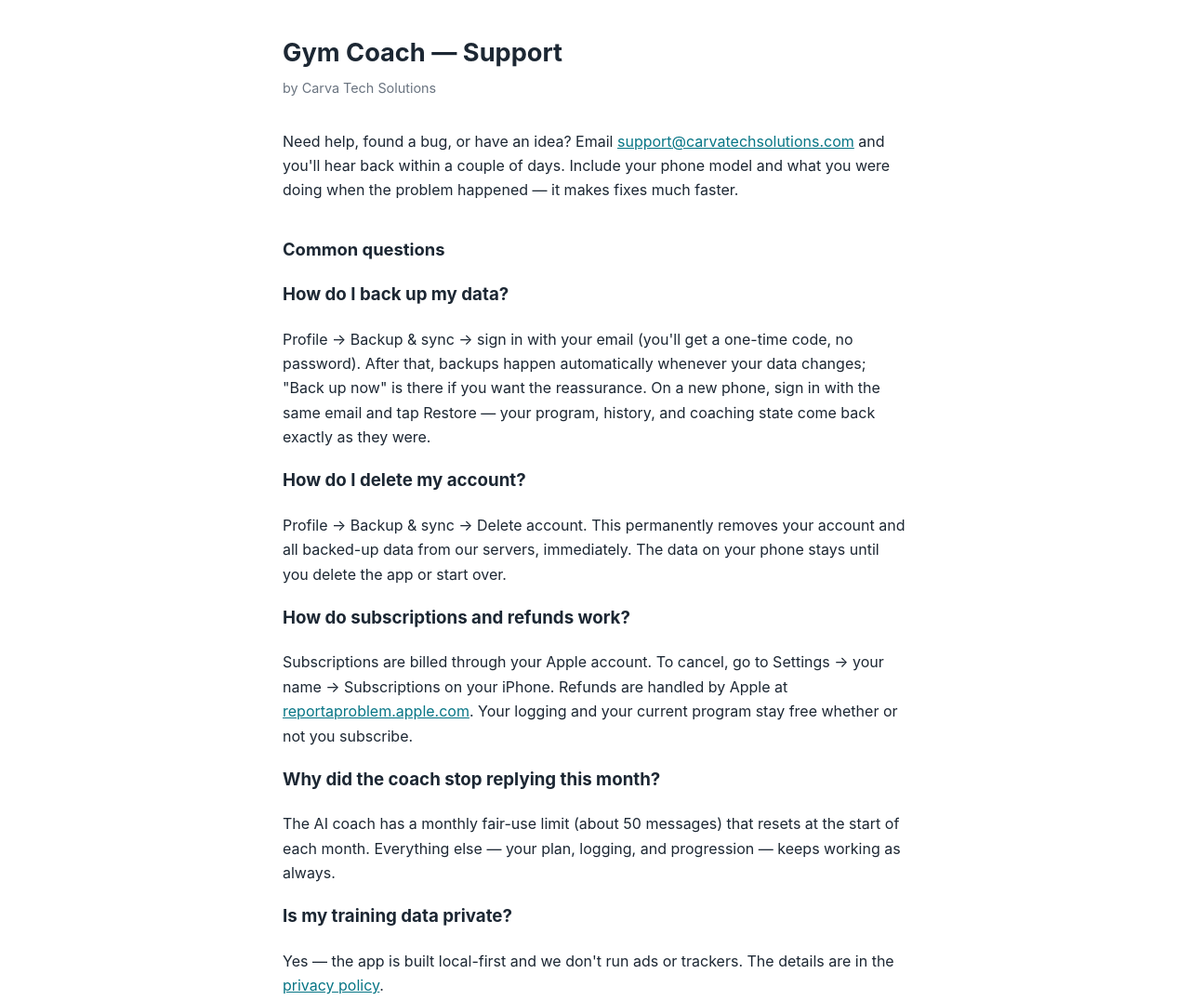
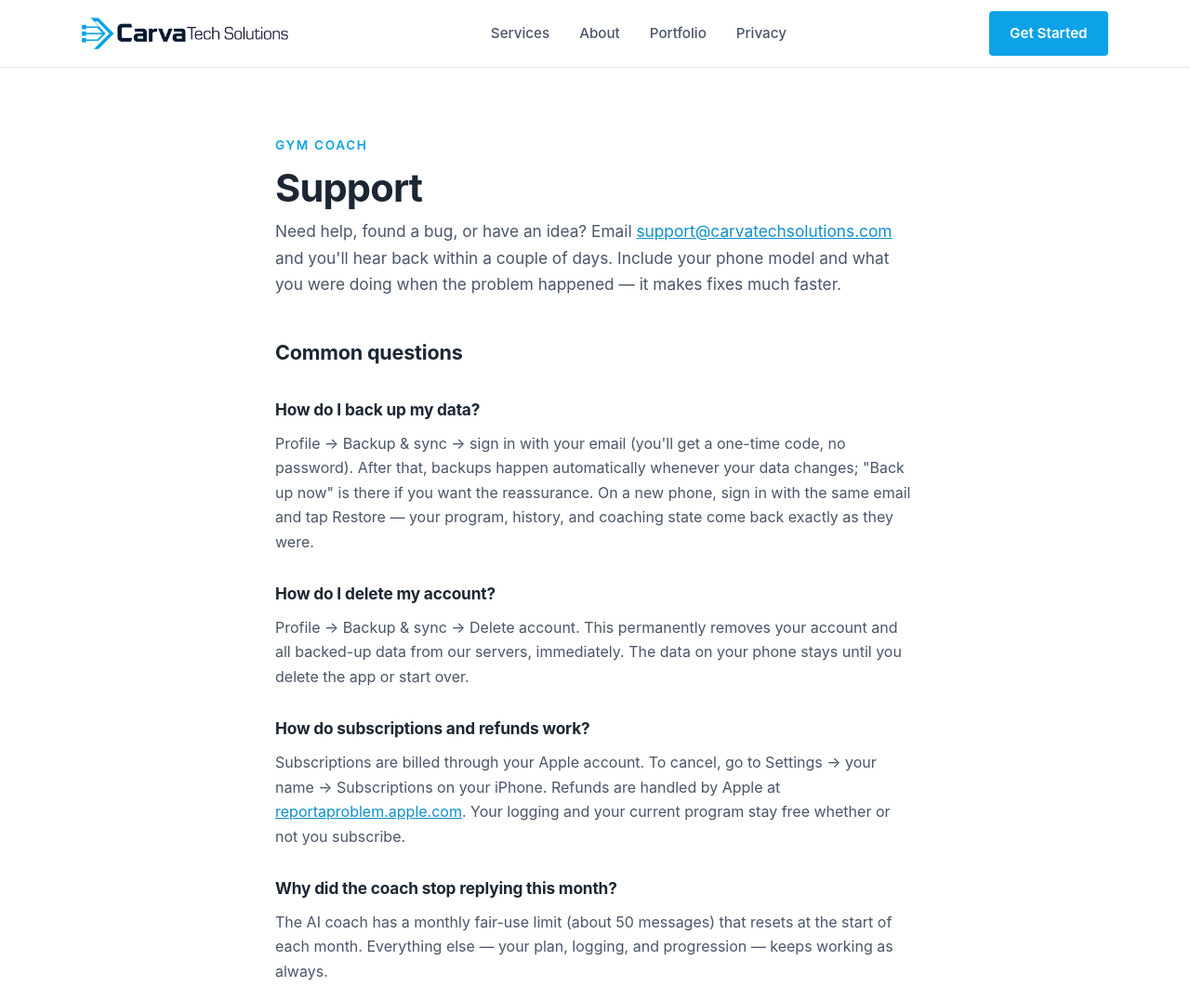
Before and after one commit to Carva85/carvatech-site, a plain HTML site: page gym-coach/support.html in a window 1280 px wide. Shown: the top 1076 px of the page at 93% size. Drawn offline with Linux system fonts and the light colour scheme.

Commit message:
Restyle Gym Coach legal pages to match the main site
Same header/nav, palette, Inter type, and navy footer as index;
content unchanged.

Co-Authored-By: Claude Fable 5 <noreply@anthropic.com>

```diff
--- a/gym-coach/support.html
+++ b/gym-coach/support.html
@@ -4,33 +4,67 @@
 <meta charset="utf-8">
 <meta name="viewport" content="width=device-width, initial-scale=1">
 <title>Gym Coach — Support</title>
+<meta name="description" content="Support for Gym Coach, the adaptive AI training coach by CarvaTech Solutions.">
+<link rel="icon" type="image/png" href="/assets/favicon.png">
 <style>
-  :root { color-scheme: light dark; }
-  body {
-    margin: 0 auto; max-width: 42rem; padding: 2.5rem 1.25rem 5rem;
-    font: 16px/1.65 -apple-system, BlinkMacSystemFont, "Segoe UI", Roboto, sans-serif;
-    color: #1c2733; background: #ffffff;
+  :root {
+    --navy: #1d283a; --navy-deep: #16202e; --accent: #0da2e7; --accent-dark: #0b8fcc;
+    --ink: #1c2733; --body: #4a5568; --muted: #8494a7; --line: #e3e9f0; --wash: #f0f3f7;
   }
-  h1 { font-size: 1.7rem; line-height: 1.25; margin: 0 0 .25rem; }
-  h2 { font-size: 1.15rem; margin: 2.2rem 0 .6rem; }
-  p, li { margin: .55rem 0; }
-  .meta { color: #6a7480; font-size: .9rem; margin-bottom: 2rem; }
-  a { color: #067585; }
-  mark { background: #ffe9a8; padding: 0 .2em; border-radius: 3px; }
-  @media (prefers-color-scheme: dark) {
-    body { color: #d7e2ea; background: #10161d; }
-    .meta { color: #8b98a5; }
-    a { color: #4fc6da; }
-    mark { background: #6b5514; color: #ffe9a8; }
-  }
+  * { box-sizing: border-box; margin: 0; }
+  body { font-family: Inter, -apple-system, BlinkMacSystemFont, "Segoe UI", Roboto, sans-serif;
+         color: var(--ink); background: #fff; line-height: 1.65; font-size: 16px; }
+  img { max-width: 100%; display: block; }
+  a { color: var(--accent-dark); }
+  .wrap { max-width: 72rem; margin: 0 auto; padding: 0 1.5rem; }
+
+  header { position: sticky; top: 0; z-index: 10; background: #fff; border-bottom: 1px solid var(--line); }
+  .nav { display: flex; align-items: center; justify-content: space-between; height: 72px; }
+  .nav img { height: 34px; width: auto; }
+  .nav-links { display: flex; gap: 2rem; }
+  .nav-links a { color: var(--body); font-size: .95rem; font-weight: 500; text-decoration: none; }
+  .nav-links a:hover { color: var(--ink); }
+  .btn { display: inline-block; padding: .7rem 1.4rem; border-radius: 4px; font-weight: 600;
+         font-size: .95rem; background: var(--accent); color: #fff; text-decoration: none; }
+  .btn:hover { background: var(--accent-dark); }
+
+  .page { max-width: 46rem; margin: 0 auto; padding: 4.5rem 1.5rem 5.5rem; }
+  .label { color: var(--accent); font-weight: 600; font-size: .85rem; text-transform: uppercase; letter-spacing: .12em; }
+  h1 { font-size: clamp(1.9rem, 4vw, 2.6rem); letter-spacing: -.02em; line-height: 1.15; margin: .7rem 0 .4rem; }
+  .lede { font-size: 1.08rem; color: var(--body); margin-bottom: 2rem; }
+  h2 { font-size: 1.35rem; letter-spacing: -.01em; margin: 2.6rem 0 .8rem; }
+  h3 { font-size: 1.08rem; letter-spacing: -.01em; margin: 1.8rem 0 .4rem; }
+  p, li { color: var(--body); margin: .55rem 0; }
+
+  footer { background: var(--navy-deep); color: #b9c4d4; padding: 2.2rem 0; }
+  .foot { display: flex; align-items: center; justify-content: space-between; gap: 1.2rem; flex-wrap: wrap; font-size: .88rem; }
+  .foot img { height: 28px; width: auto; filter: brightness(0) invert(1); }
+  .foot a { color: #b9c4d4; text-decoration: none; }
+  .foot a:hover { color: #fff; }
+  .foot-links a + a { margin-left: 1.4rem; }
+
+  @media (max-width: 900px) { .nav-links { display: none; } }
 </style>
 </head>
 <body>
 
-<h1>Gym Coach — Support</h1>
-<p class="meta">by Carva Tech Solutions</p>
+<header>
+  <div class="wrap nav">
+    <a href="/"><img src="/assets/logo.png" alt="CarvaTech Solutions"></a>
+    <nav class="nav-links">
+      <a href="/#services">Services</a>
+      <a href="/#about">About</a>
+      <a href="/#portfolio">Portfolio</a>
+      <a href="/gym-coach/privacy-policy.html">Privacy</a>
+    </nav>
+    <a class="btn" href="/#contact">Get Started</a>
+  </div>
+</header>
 
-<p>Need help, found a bug, or have an idea? Email <a href="mailto:support@carvatechsolutions.com">support@carvatechsolutions.com</a> and you'll hear back within a couple of days. Include your phone model and what you were doing when the problem happened — it makes fixes much faster.</p>
+<main class="page">
+  <div class="label">Gym Coach</div>
+  <h1>Support</h1>
+  <p class="lede">Need help, found a bug, or have an idea? Email <a href="mailto:support@carvatechsolutions.com">support@carvatechsolutions.com</a> and you'll hear back within a couple of days. Include your phone model and what you were doing when the problem happened — it makes fixes much faster.</p>
 
   <h2>Common questions</h2>
 
@@ -47,7 +81,19 @@
   <p>The AI coach has a monthly fair-use limit (about 50 messages) that resets at the start of each month. Everything else — your plan, logging, and progression — keeps working as always.</p>
 
   <h3>Is my training data private?</h3>
-<p>Yes — the app is built local-first and we don't run ads or trackers. The details are in the <a href="./privacy-policy.html">privacy policy</a>.</p>
+  <p>Yes — the app is built local-first and we don't run ads or trackers. The details are in the <a href="/gym-coach/privacy-policy.html">privacy policy</a>.</p>
+</main>
+
+<footer>
+  <div class="wrap foot">
+    <a href="/"><img src="/assets/logo.png" alt="CarvaTech Solutions"></a>
+    <span>© 2026 CarvaTech Solutions. All rights reserved.</span>
+    <span class="foot-links">
+      <a href="/gym-coach/privacy-policy.html">Privacy Policy</a>
+      <a href="mailto:support@carvatechsolutions.com">Contact</a>
+    </span>
+  </div>
+</footer>
 
 </body>
 </html>
```
Also changed, not shown: gym-coach/privacy-policy.html (+66 -18 lines). Lines whose indentation alone changed are shown as unchanged.
